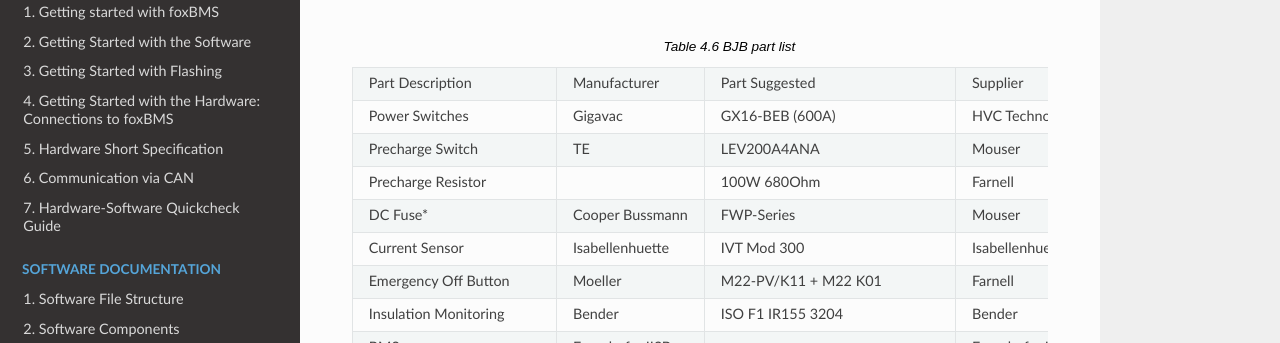
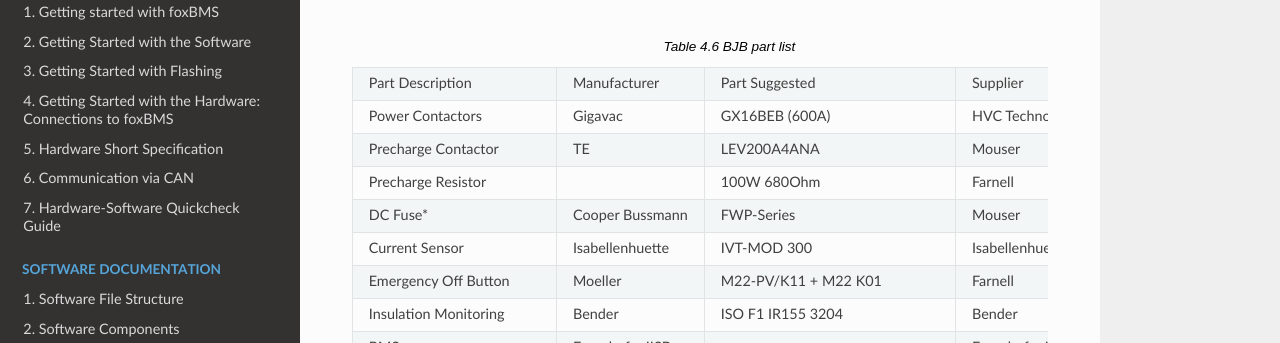
Before and after one commit to foxBMS/foxBMS-documentation, a Sphinx documentation site: the page built from doc/sphinx/hardware/bjb/bjb.rst, in a window 1280 px wide and 900 px high, scrolled down 2215 px. Shown: the part 151-494 px from the top of the window. Built offline with Sphinx 7.4.7 and the Read the Docs theme 2.0.0, drawn with Linux system fonts in a browser that asks for light colours; the version number could not be read and is left out.

Commit message:
Update bjb.rst

```diff
--- a/doc/sphinx/hardware/bjb/bjb.rst
+++ b/doc/sphinx/hardware/bjb/bjb.rst
@@ -61,15 +61,15 @@
   +-------------------------+---------------+-------------------------------+--------------------+
   |Part Description         |Manufacturer   |Part Suggested                 |Supplier            |
   +-------------------------+---------------+-------------------------------+--------------------+
-  |Power Switches           |Gigavac        |GX16-BEB (600A)                |HVC Technologies    |
+  |Power Contactors         |Gigavac        |GX16BEB (600A)                 |HVC Technologies    |
   +-------------------------+---------------+-------------------------------+--------------------+
-  |Precharge Switch         |  TE           |LEV200A4ANA                    |Mouser              |
+  |Precharge Contactor      |  TE           |LEV200A4ANA                    |Mouser              |
   +-------------------------+---------------+-------------------------------+--------------------+
   |Precharge Resistor       |               |100W 680Ohm                    |Farnell             |
   +-------------------------+---------------+-------------------------------+--------------------+
   |DC Fuse*                 |Cooper Bussmann|FWP-Series                     |Mouser              |
   +-------------------------+---------------+-------------------------------+--------------------+
-  |Current Sensor           |Isabellenhuette|IVT Mod 300                    |Isabellenhuette     |
+  |Current Sensor           |Isabellenhuette|IVT-MOD 300                    |Isabellenhuette     |
   +-------------------------+---------------+-------------------------------+--------------------+
   |Emergency Off Button     |Moeller        |M22-PV/K11 + M22 K01           |Farnell             |
   +-------------------------+---------------+-------------------------------+--------------------+
```
